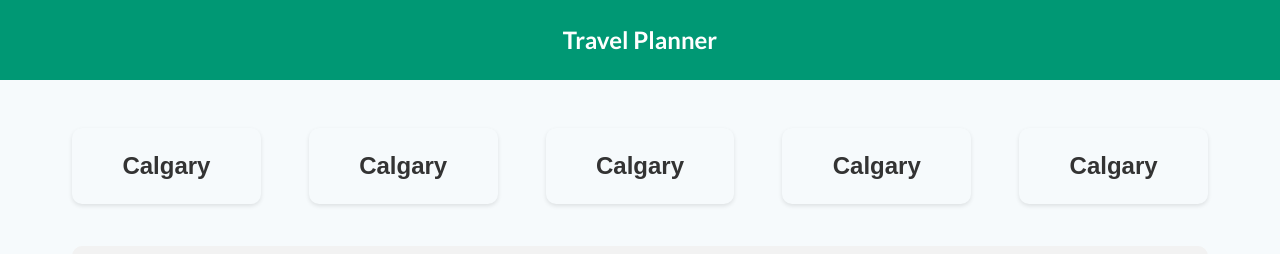
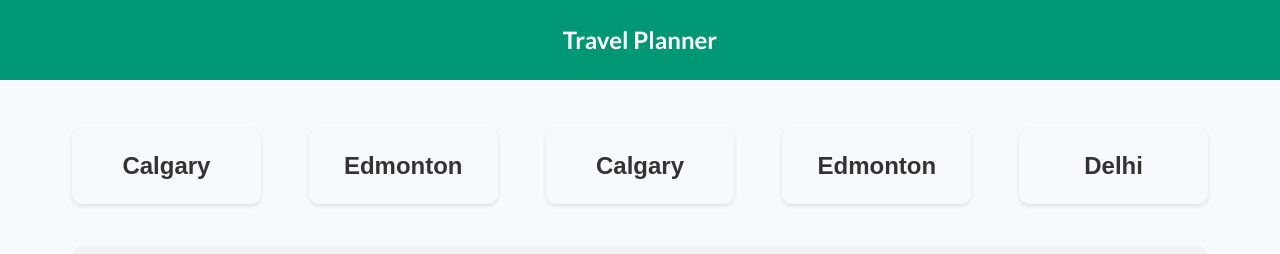
Before and after one commit to nsaini-05/Silva-Travel, an Angular app in the folder frontend-travel/: page / in a window 1280 px wide. Shown: the top 254 px of the page. Built offline with nearby package versions, Linux system fonts and the light colour scheme.

Commit message:
Backed Service Initial

```diff
--- a/frontend-travel/src/app/favorite-cities/favorite-cities.component.html
+++ b/frontend-travel/src/app/favorite-cities/favorite-cities.component.html
@@ -1,7 +1,6 @@
 <div class="cards-container">
-    <app-small-card></app-small-card>
-    <app-small-card></app-small-card>
-    <app-small-card></app-small-card>
-    <app-small-card></app-small-card>
-    <app-small-card></app-small-card>
+    <ng-container  *ngFor="let city of cities">
+        <app-small-card [cityData] = "city"></app-small-card>
+    </ng-container>
+
 </div>
--- a/frontend-travel/src/app/favorite-cities/favorite-cities.component.ts
+++ b/frontend-travel/src/app/favorite-cities/favorite-cities.component.ts
@@ -1,10 +1,18 @@
-import { Component } from '@angular/core';
+import { Component, OnInit } from '@angular/core';
+import { BackendService } from '../services/backend.service';
 
 @Component({
   selector: 'app-favorite-cities',
   templateUrl: './favorite-cities.component.html',
   styleUrls: ['./favorite-cities.component.css']
 })
-export class FavoriteCitiesComponent {
+export class FavoriteCitiesComponent implements OnInit{
+  constructor(private backendService:BackendService){
 
+  }
+
+  public cities: any = []
+  ngOnInit(): void {
+    this.cities = this.backendService.getFavoriteCities()
+  }
 }
--- /dev/null
+++ b/frontend-travel/src/app/services/backend.service.ts
@@ -0,0 +1,34 @@
+import { Injectable } from '@angular/core';
+
+@Injectable({
+  providedIn: 'root',
+})
+export class BackendService {
+  constructor() {}
+
+  getFavoriteCities() {
+    return [
+      {
+        cityName: 'Calgary',
+        label: 'CL',
+      },
+      {
+        cityName: 'Edmonton',
+        label: 'ED',
+      },
+      {
+        cityName: 'Calgary',
+        label: 'CL',
+      },
+      {
+        cityName: 'Edmonton',
+        label: 'ED',
+      },
+      {
+        cityName: 'Delhi',
+        label: 'DL',
+      },
+
+    ];
+  }
+}
--- a/frontend-travel/src/app/weather-results/weather-results.component.css
+++ b/frontend-travel/src/app/weather-results/weather-results.component.css
@@ -1,5 +1,4 @@
 .weather-results {
-    border: 2px solid #fdf2e9;
     padding: 4.6rem;
     background-color: #cceae3;
     border-radius: 10px;
--- a/frontend-travel/src/shared/small-card/small-card.component.css
+++ b/frontend-travel/src/shared/small-card/small-card.component.css
@@ -21,5 +21,5 @@
   .card:hover{
     transform: translateY(-10px);
     cursor: pointer;
-    border: 1px solid #009874;
+    box-shadow: inset 0 0 0 3px #009874;
   }
--- a/frontend-travel/src/shared/small-card/small-card.component.html
+++ b/frontend-travel/src/shared/small-card/small-card.component.html
@@ -1,4 +1,4 @@
-    <button class="card">
+    <button class="card" (click) = "onCitySelect(cityData)">
       <span class="btn-title">
-        Calgary</span>
+        {{cityData.cityName}}</span>
       </button>
--- a/frontend-travel/src/shared/small-card/small-card.component.ts
+++ b/frontend-travel/src/shared/small-card/small-card.component.ts
@@ -1,4 +1,4 @@
-import { Component } from '@angular/core';
+import { Component, Input } from '@angular/core';
 
 @Component({
   selector: 'app-small-card',
@@ -6,5 +6,9 @@ import { Component } from '@angular/core';
   styleUrls: ['./small-card.component.css']
 })
 export class SmallCardComponent {
+  @Input ()  cityData:any = {}
 
+  onCitySelect(cityData:any){
+    console.log(cityData)
+  }
 }
```
Also changed, not shown: 1 other file (tests, documents, lock files or other folders).
